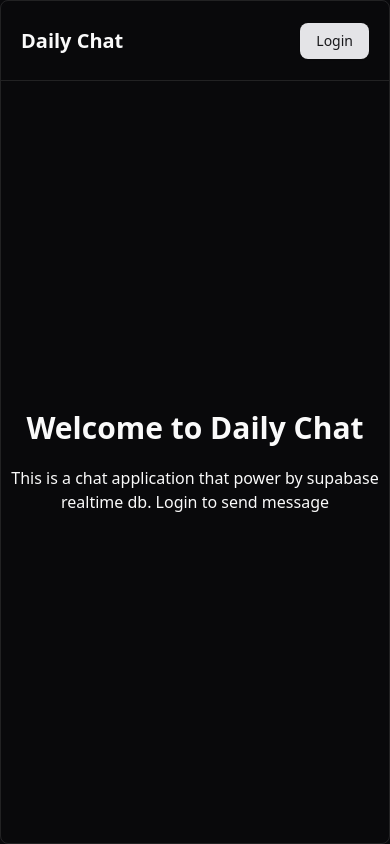
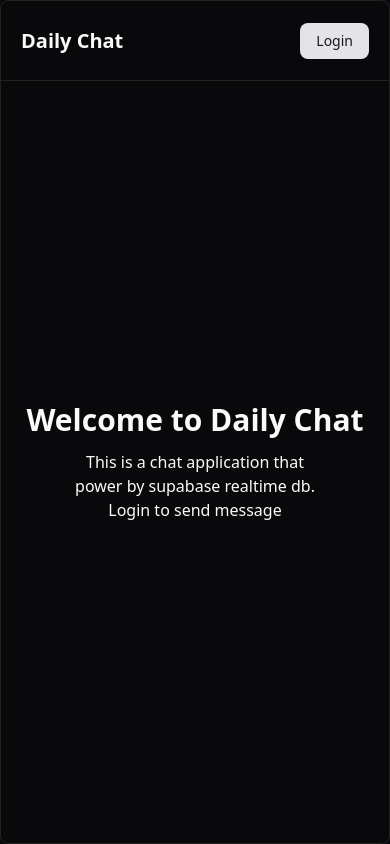
Before and after one commit to aryndraa/nextjs-realtime-chat-practice, a Next.js app: page / in a window 390 px wide. Built offline with nearby package versions, Linux system fonts and the light colour scheme; no server answers.

Commit message:
responsive

```diff
--- a/app/page.tsx
+++ b/app/page.tsx
@@ -15,7 +15,7 @@ export default async function Page() {
 
   return (
     <>
-      <div className="max-w-3xl mx-auto md:py-10 h-screen">
+      <div className="max-w-3xl mx-auto md:py-10 h-[100dvh]">
         <div className="h-full border rounded-md flex flex-col">
           <ChatHeader user={data.user || undefined} />
           {data.user ? (
--- a/components/ChatAbout.tsx
+++ b/components/ChatAbout.tsx
@@ -3,9 +3,9 @@ import React from "react";
 export default function ChatAbout() {
   return (
     <div className="flex-1 flex items-center justify-center">
-      <div className="text-center space-y-5">
+      <div className="text-center space-y-3 md:space-y-5 flex flex-col items-center">
         <h1 className="text-3xl font-bold">Welcome to Daily Chat</h1>
-        <p className="w-96">
+        <p className="w-64 lg:w-96">
           This is a chat application that power by supabase realtime db. Login
           to send message
         </p>
```
